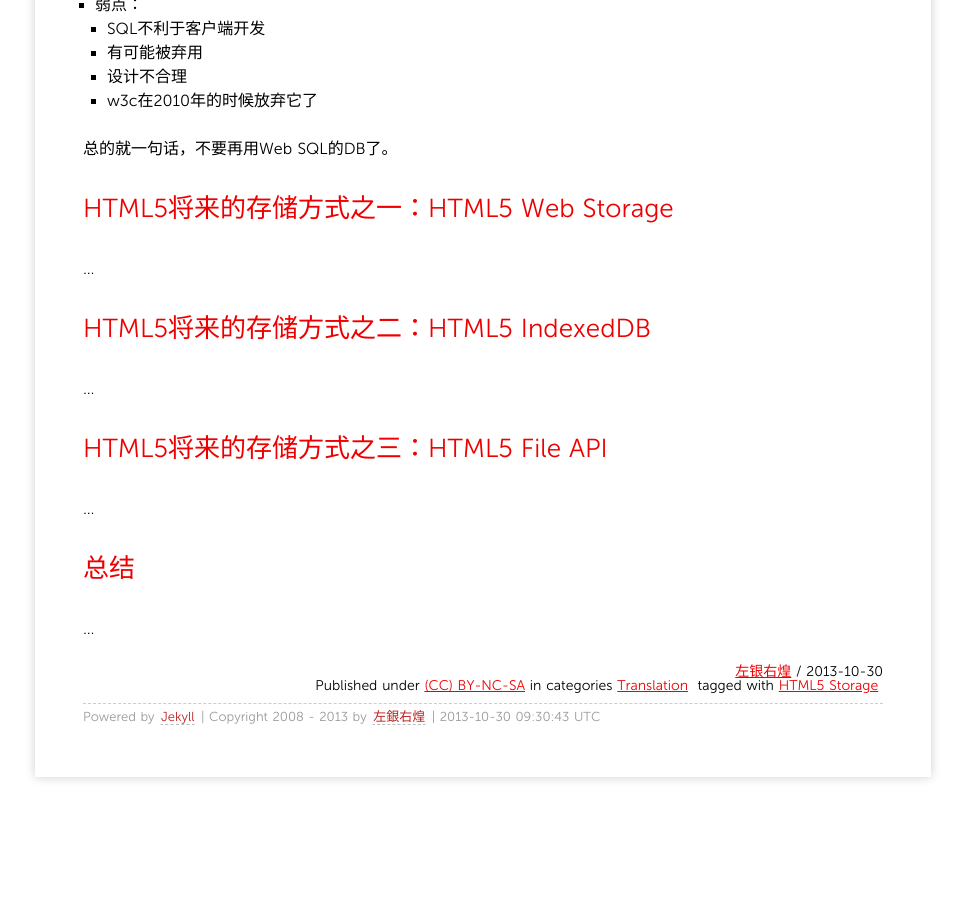
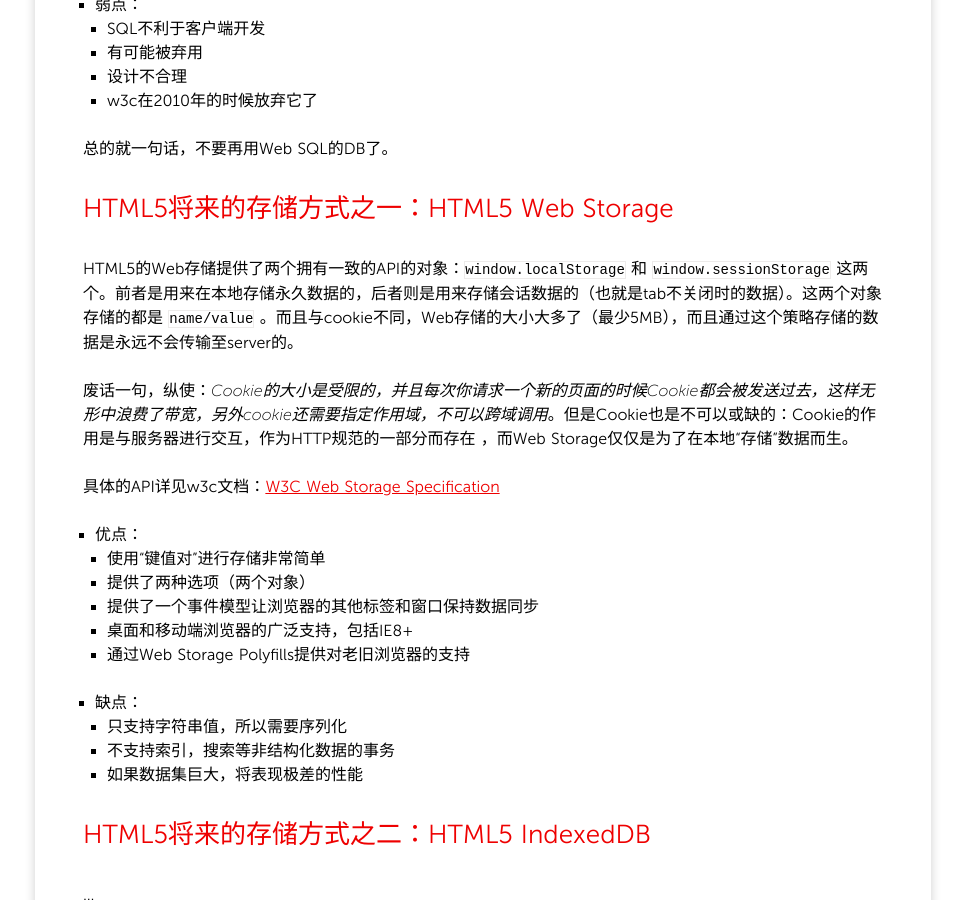
Before and after one commit to grahamle/grahamle.github.com, a Jekyll site: the page built from _posts/2013/2013-10-30-HTML5浏览器存储.md, in a window 1280 px wide and 900 px high, scrolled down 3546 px. Shown: the whole window, without its empty margins (157-1122 px from the left). Built offline with Jekyll 4.4.1, drawn with Linux system fonts in a browser that asks for light colours; Markdown is read by kramdown in place of the engine named in the settings; comment, search, counter and statistics services are not loaded; before the commit the page ends 4371 px from its top, so only the background shows below that.

Commit message:
HTML5存储的前世今生：Web存储

```diff
--- a/_posts/2013/2013-10-30-HTML5浏览器存储.md
+++ b/_posts/2013/2013-10-30-HTML5浏览器存储.md
@@ -136,7 +136,23 @@ HTML5之前采用的存储策略是：Web SQL数据库。Web SQL是浏览器厂
 总的就一句话，不要再用Web SQL的DB了。
 
 ## <a name="p6">HTML5将来的存储方式之一：HTML5 Web Storage</a>
-...
+HTML5的Web存储提供了两个拥有一致的API的对象：`window.localStorage` 和 `window.sessionStorage` 这两个。前者是用来在本地存储永久数据的，后者则是用来存储会话数据的（也就是tab不关闭时的数据）。这两个对象存储的都是 `name/value` 。而且与cookie不同，Web存储的大小大多了（最少5MB），而且通过这个策略存储的数据是永远不会传输至server的。
+
+废话一句，纵使：*Cookie的大小是受限的，并且每次你请求一个新的页面的时候Cookie都会被发送过去，这样无形中浪费了带宽，另外cookie还需要指定作用域，不可以跨域调用*。但是Cookie也是不可以或缺的：Cookie的作用是与服务器进行交互，作为HTTP规范的一部分而存在 ，而Web Storage仅仅是为了在本地“存储”数据而生。
+
+具体的API详见w3c文档：[W3C Web Storage Specification](http://dev.w3.org/html5/webstorage/)
+
+- 优点：
+	+ 使用“键值对”进行存储非常简单
+	+ 提供了两种选项（两个对象）
+	+ 提供了一个事件模型让浏览器的其他标签和窗口保持数据同步
+	+ 桌面和移动端浏览器的广泛支持，包括IE8+
+	+ 通过Web Storage Polyfills提供对老旧浏览器的支持
+
+- 缺点：
+	+ 只支持字符串值，所以需要序列化
+	+ 不支持索引，搜索等非结构化数据的事务
+	+ 如果数据集巨大，将表现极差的性能
 
 ## <a name="p7">HTML5将来的存储方式之二：HTML5 IndexedDB</a>
 ...
```
